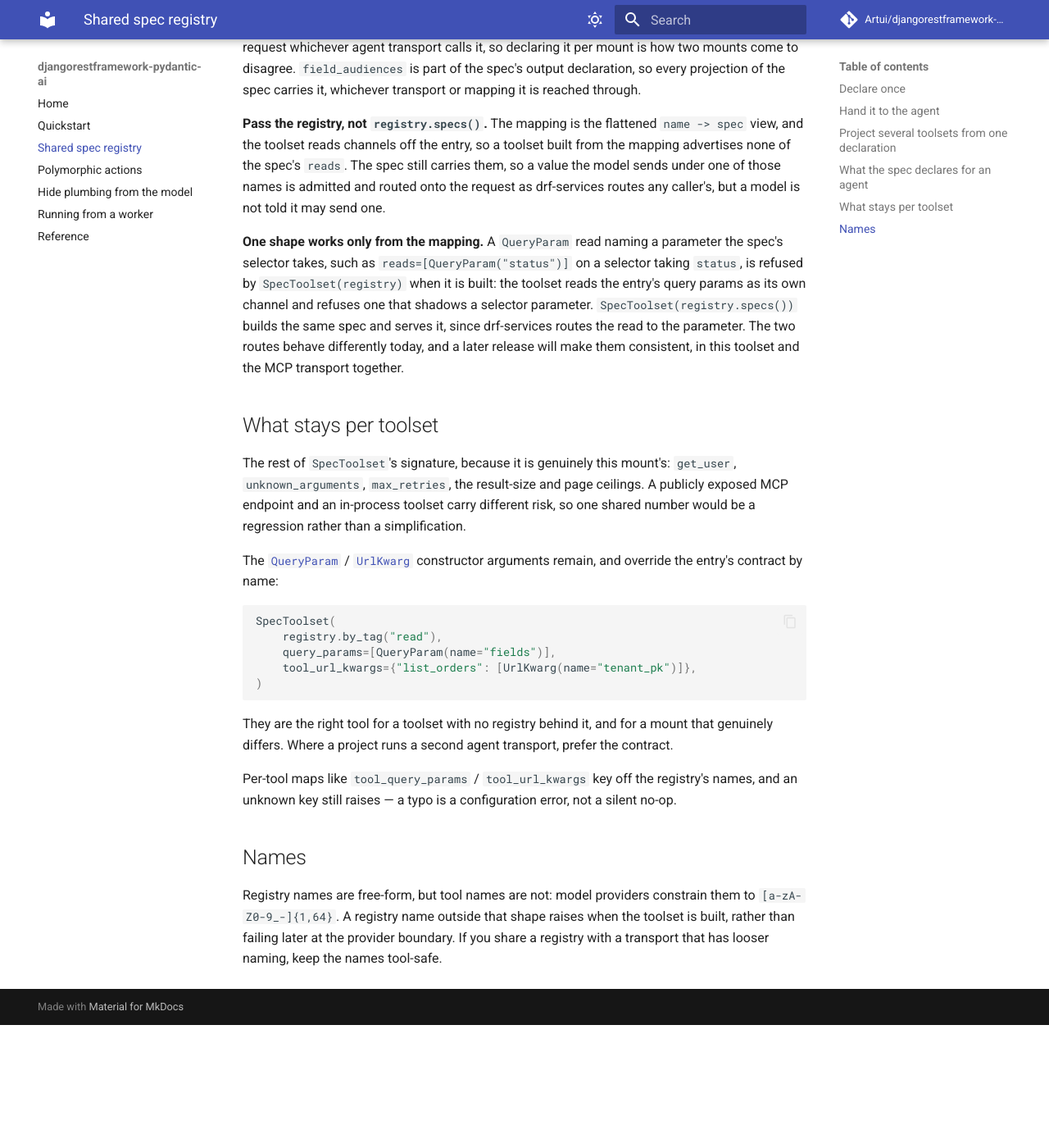
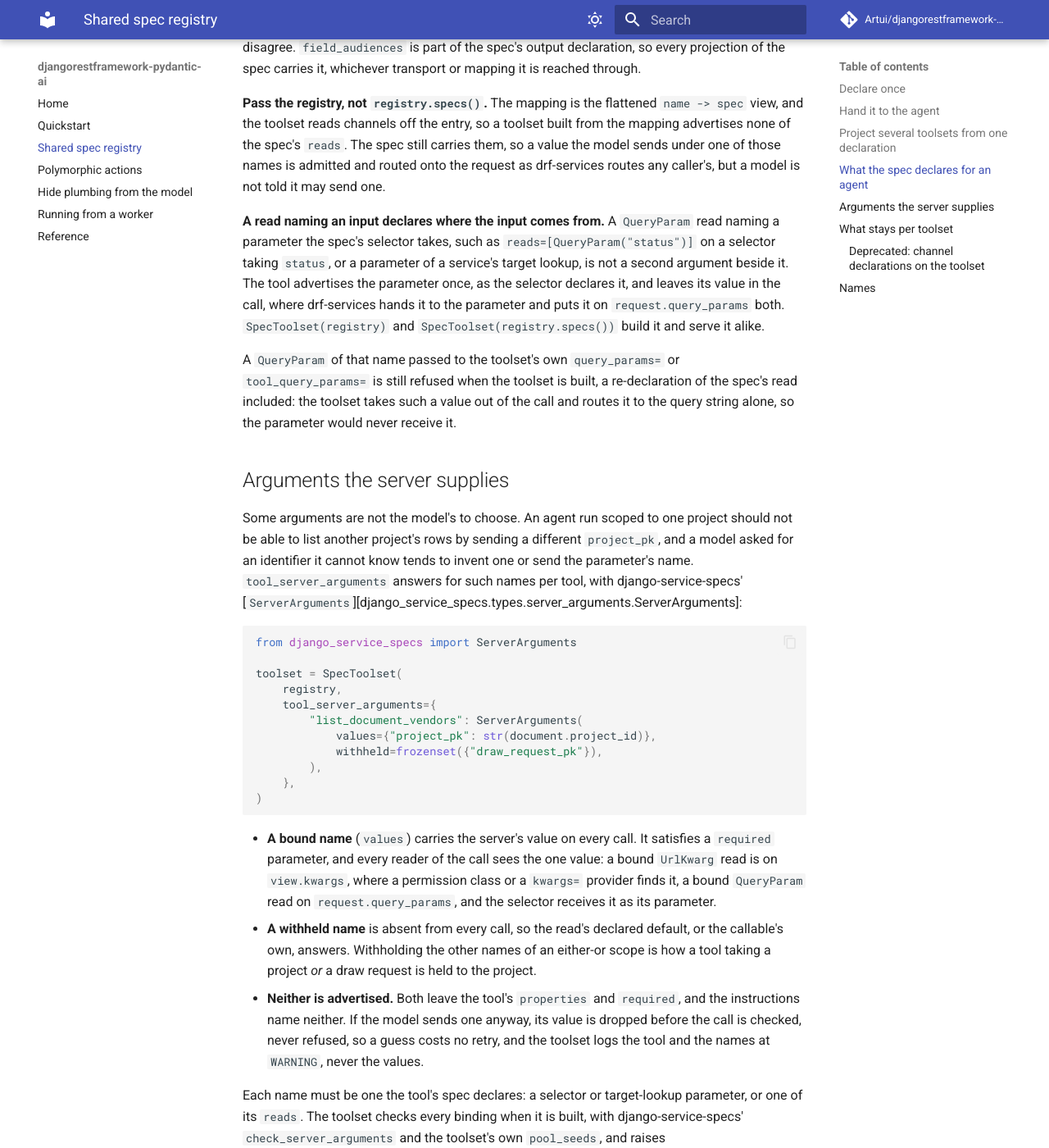
Before and after one commit to Artui/djangorestframework-pydantic-ai, an MkDocs documentation site: the page built from docs/spec-registry.md, in a window 1280 px wide and 1400 px high, scrolled down 3062 px. Shown: the whole window at 82% size. Built offline with MkDocs 1.6.1 and Material for MkDocs 9.7.7, drawn with Linux system fonts in a browser that asks for light colours; comment, search, counter and statistics services are not loaded; before the commit the page ends 4312 px from its top, so only the background shows below that; some of the changed text lies outside the part shown.

Commit message:
Add tool_server_arguments, deprecate mount-level channels, serve a spec's own input reads
SpecToolset and SpecCapability take tool_server_arguments, a ServerArguments
per tool: bound values the call always carries and withheld names it never
takes, checked at construction with the kernel's check_server_arguments and
applied first in each call, before the required-arguments check and before
the channels are split. Both leave the advertised schema and the
instructions; a caller's value for one is dropped and logged by name.

query_params, tool_query_params, url_kwargs and tool_url_kwargs warn with
DeprecationWarning naming the spec's reads and tool_server_arguments.

A spec's own QueryParam read naming an input the tool advertises is no
longer a toolset channel on the registry route, so it builds and serves as
it does from registry.specs(); a mount declaring the same name is still
refused as a shadow.

Co-Authored-By: Claude Opus 5.5 <noreply@anthropic.com>

````diff
--- a/docs/spec-registry.md
+++ b/docs/spec-registry.md
@@ -60,9 +60,7 @@ is built; call one through `django_service_specs.dispatch` instead.
 
 Pass the **registry**, not `registry.specs()`. The mapping is what the registry
 holds minus everything else the entry carries, and one of those things — the
-[agent contract](#what-the-spec-declares-for-an-agent) — is read here. One
-shape is the exception, below: a `QueryParam` read naming a selector
-parameter.
+[agent contract](#what-the-spec-declares-for-an-agent) — is read here.
 
 The same goes for the capability:
 
@@ -158,14 +156,91 @@ carries them, so a value the model sends under one of those names is admitted
 and routed onto the request as drf-services routes any caller's, but a model is
 not told it may send one.
 
-**One shape works only from the mapping.** A `QueryParam` read naming a
-parameter the spec's selector takes, such as `reads=[QueryParam("status")]` on a
-selector taking `status`, is refused by `SpecToolset(registry)` when it is
-built: the toolset reads the entry's query params as its own channel and refuses
-one that shadows a selector parameter. `SpecToolset(registry.specs())` builds
-the same spec and serves it, since drf-services routes the read to the
-parameter. The two routes behave differently today, and a later release will
-make them consistent, in this toolset and the MCP transport together.
+**A read naming an input declares where the input comes from.** A `QueryParam`
+read naming a parameter the spec's selector takes, such as
+`reads=[QueryParam("status")]` on a selector taking `status`, or a parameter of
+a service's target lookup, is not a second argument beside it. The tool
+advertises the parameter once, as the selector declares it, and leaves its
+value in the call, where drf-services hands it to the parameter and puts it on
+`request.query_params` both. `SpecToolset(registry)` and
+`SpecToolset(registry.specs())` build it and serve it alike.
+
+A `QueryParam` of that name passed to the toolset's own `query_params=` or
+`tool_query_params=` is still refused when the toolset is built, a re-declaration
+of the spec's read included: the toolset takes such a value out of the call and
+routes it to the query string alone, so the parameter would never receive it.
+
+## Arguments the server supplies
+
+Some arguments are not the model's to choose. An agent run scoped to one
+project should not be able to list another project's rows by sending a
+different `project_pk`, and a model asked for an identifier it cannot know
+tends to invent one or send the parameter's name. `tool_server_arguments`
+answers for such names per tool, with django-service-specs'
+[`ServerArguments`][django_service_specs.types.server_arguments.ServerArguments]:
+
+```python
+from django_service_specs import ServerArguments
+
+toolset = SpecToolset(
+    registry,
+    tool_server_arguments={
+        "list_document_vendors": ServerArguments(
+            values={"project_pk": str(document.project_id)},
+            withheld=frozenset({"draw_request_pk"}),
+        ),
+    },
+)
+```
+
+- **A bound name** (`values`) carries the server's value on every call. It
+  satisfies a `required` parameter, and every reader of the call sees the one
+  value: a bound `UrlKwarg` read is on `view.kwargs`, where a permission class
+  or a `kwargs=` provider finds it, a bound `QueryParam` read on
+  `request.query_params`, and the selector receives it as its parameter.
+- **A withheld name** is absent from every call, so the read's declared default,
+  or the callable's own, answers. Withholding the other names of an either-or
+  scope is how a tool taking a project *or* a draw request is held to the
+  project.
+- **Neither is advertised.** Both leave the tool's `properties` and `required`,
+  and the instructions name neither. If the model sends one anyway, its value
+  is dropped before the call is checked, never refused, so a guess costs no
+  retry, and the toolset logs the tool and the names at `WARNING`, never the
+  values.
+
+Each name must be one the tool's spec declares: a selector or target-lookup
+parameter, or one of its `reads`. The toolset checks every binding when it is
+built, with django-service-specs' `check_server_arguments` and the toolset's
+own `pool_seeds`, and raises `ImproperlyConfigured` naming the tool for a name
+the spec does not declare, a name a pool seed or a typed `kwargs=` provider
+fills, a withheld name no call could do without, or a bound value its
+parameter refuses. A key naming a tool the toolset does not expose raises
+`ValueError`, as every per-tool mapping does.
+
+The bindings are fixed when the toolset is built, like its tool definitions.
+For a per-run scope, build a toolset per run, from the run's scope:
+
+```python
+SCOPE_NAMES = frozenset({"project_pk", "draw_request_pk"})
+
+
+def scope_bindings(registry, scope):
+    """Each tool reading a scope name, bound to the run's scope, the rest withheld."""
+    bindings = {}
+    for entry in registry.all():
+        declared = {read.name for read in entry.spec.reads} & SCOPE_NAMES
+        if declared:
+            values = {name: scope[name] for name in declared if name in scope}
+            bindings[entry.name] = ServerArguments(
+                values=values, withheld=frozenset(declared - values.keys())
+            )
+    return bindings
+
+
+toolset = SpecToolset(registry, tool_server_arguments=scope_bindings(registry, scope))
+```
+
+`SpecCapability` takes the same keyword.
 
 ## What stays per toolset
 
@@ -175,25 +250,43 @@ ceilings. A publicly exposed MCP endpoint and an in-process toolset carry
 different risk, so one shared number would be a regression rather than a
 simplification.
 
+### Deprecated: channel declarations on the toolset
+
 The [`QueryParam`](reference.md#rest_framework_pydantic_ai.QueryParam) /
 [`UrlKwarg`](reference.md#rest_framework_pydantic_ai.UrlKwarg) constructor
-arguments remain, and override the entry's contract by name:
+arguments, `query_params=`, `tool_query_params=`, `url_kwargs=` and
+`tool_url_kwargs=`, are deprecated. Passing any of them warns with
+`DeprecationWarning`, and they will be removed in the next minor release. They
+declare at one mount what the spec's `reads` declare for every transport, which
+is how two mounts come to disagree about one operation. Move each onto the spec
+and build the toolset from the registry:
 
 ```python
+# Before
 SpecToolset(
     registry.by_tag("read"),
     query_params=[QueryParam(name="fields")],
     tool_url_kwargs={"list_orders": [UrlKwarg(name="tenant_pk")]},
 )
+
+# After
+registry.register(
+    "list_orders",
+    replace(specs.list_orders, reads=[UrlKwarg(name="tenant_pk"), QueryParam(name="fields")]),
+)
+SpecToolset(registry.by_tag("read"))
 ```
 
-They are the right tool for a toolset with no registry behind it, and for a
-mount that genuinely differs. Where a project runs a second agent transport,
-prefer the contract.
+A `UrlKwarg(default=...)` used to keep a value the model should not choose was
+only ever a default: the model could override it, and it stayed advertised.
+That use moves to [`tool_server_arguments`](#arguments-the-server-supplies).
 
-Per-tool maps like `tool_query_params` / `tool_url_kwargs` key off the registry's
-names, and an unknown key still raises — a typo is a configuration error, not a
-silent no-op.
+Until they go, they behave as before. Each overrides the entry's declaration of
+the same name, and the override is true of what the toolset advertises, routes
+and defaults, and of nothing drf-services reads: the spec's own declaration
+still checks the call. A mount loosening a spec's `required` read to optional
+advertises an argument the call is then refused without. Per-tool maps key off
+the registry's names, and an unknown key still raises.
 
 ## Names
 
````
Also changed, not shown: CHANGELOG.md (+62 -8 lines), README.md (+7 -0 lines), docs/quickstart.md (+24 -3 lines), pyproject.toml (+7 -2 lines), 5 other files.
